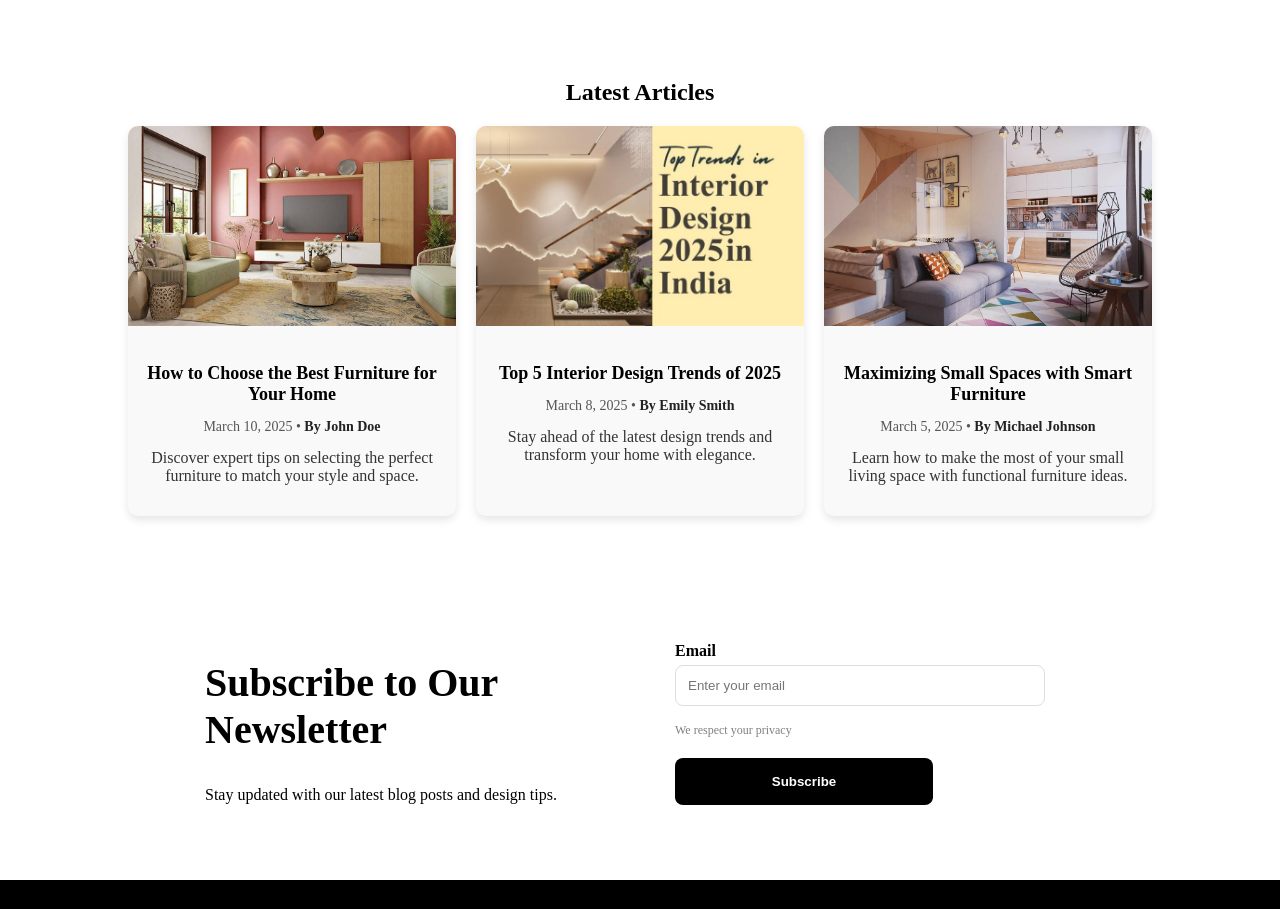
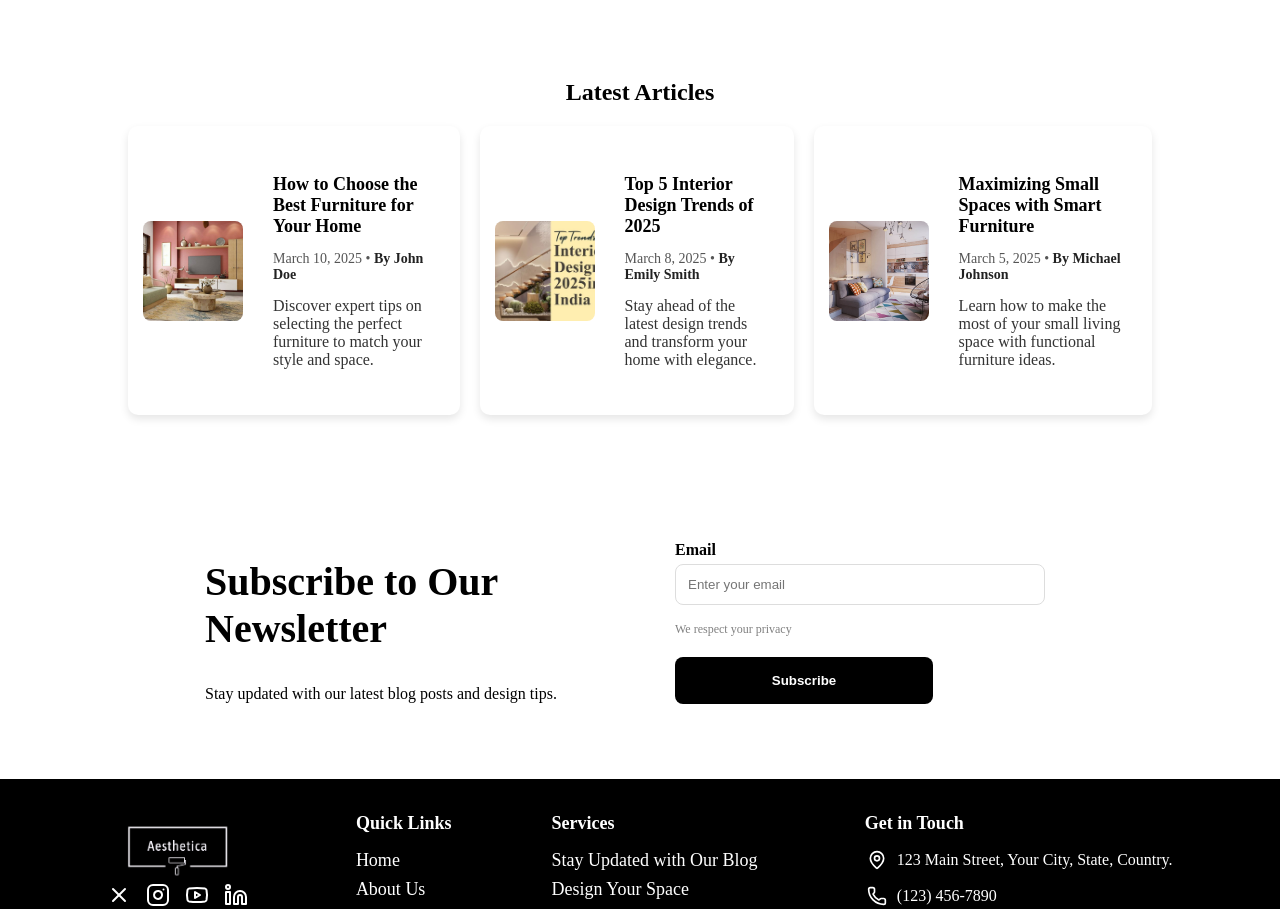
Before and after one commit to ShrutiChavda/Aesthetica, a React (Vite) app in the folder FRONTEND/: page /blog in a window 1280 px wide. Shown: the part 980-1889 px from the top of the page. Built offline with nearby package versions, Linux system fonts and the light colour scheme.

Commit message:
change css of blog section

```diff
--- a/FRONTEND/src/assets/css/LandingPage.css
+++ b/FRONTEND/src/assets/css/LandingPage.css
@@ -882,17 +882,21 @@ body, html {
 }
 
 .article-grid {
-  display: grid;
-  grid-template-columns: repeat(3, 1fr);
+  display: flex;
+  justify-content: center;
   gap: 20px;
+  flex-wrap: nowrap;
 }
 
 .article-card {
-  background: #f9f9f9;
+  display: flex;
+  align-items: center;
+  background: #fff;
   border-radius: 10px;
   overflow: hidden;
-  box-shadow: 0 4px 8px rgba(0, 0, 0, 0.1);
-  transition: transform 0.3s ease-in-out;
+  padding: 15px;
+  box-shadow: 0px 4px 8px rgba(0, 0, 0, 0.1);
+  text-align: left;
 }
 
 .article-card:hover {
@@ -900,8 +904,10 @@ body, html {
 }
 
 .article-card img {
-  width: 100%;
-  height: 200px;
+  width: 100px;
+  height: 100px;
+  border-radius: 8px;
+  margin-right: 15px;
   object-fit: cover;
 }
 
@@ -939,7 +945,7 @@ body, html {
 
 @media screen and (max-width: 768px) {
   .article-grid {
-    grid-template-columns: repeat(1, 1fr); /* 1 column on mobile */
+    flex-wrap: wrap;
   }
 }
 
```
